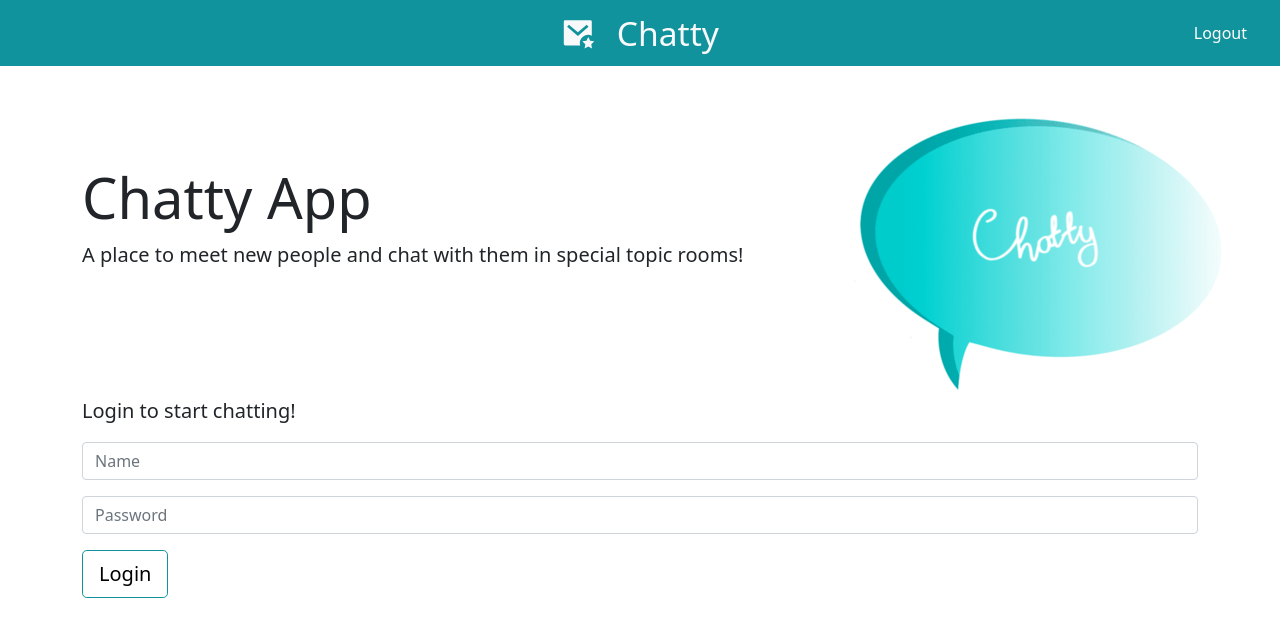
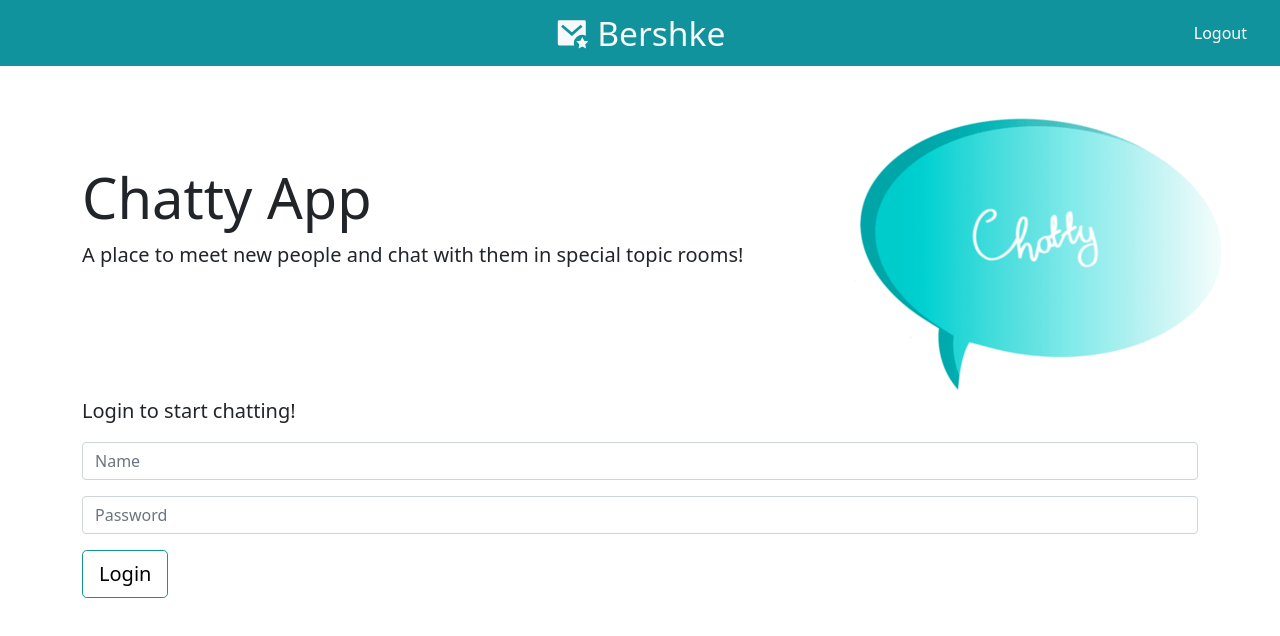
Before and after one commit to patrmus054/HYC-2021, a React (Create React App) app in the folder chat/: page /login in a window 1280 px wide. Shown: the top 636 px of the page. Built offline with nearby package versions, Linux system fonts and the light colour scheme.

Commit message:
chat/src/Navbar/Navbar.js

```diff
--- a/chat/src/Navbar/Navbar.js
+++ b/chat/src/Navbar/Navbar.js
@@ -18,7 +18,7 @@ const Navbar = () => {
           className="text-light title flex flex-middle flex-justify-around"
         >
           <Logo />
-          Chatty
+          Bershke
         </Link>
       </div>
 
```
